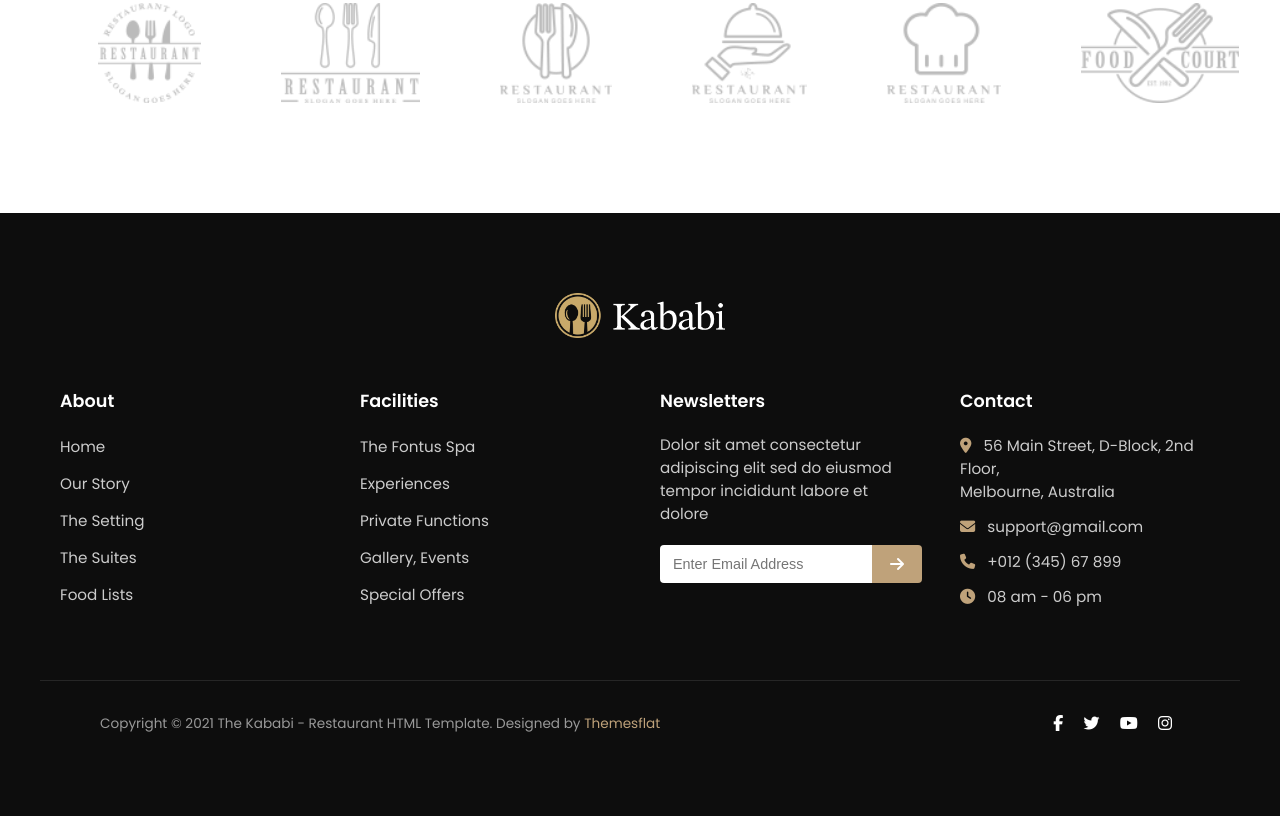
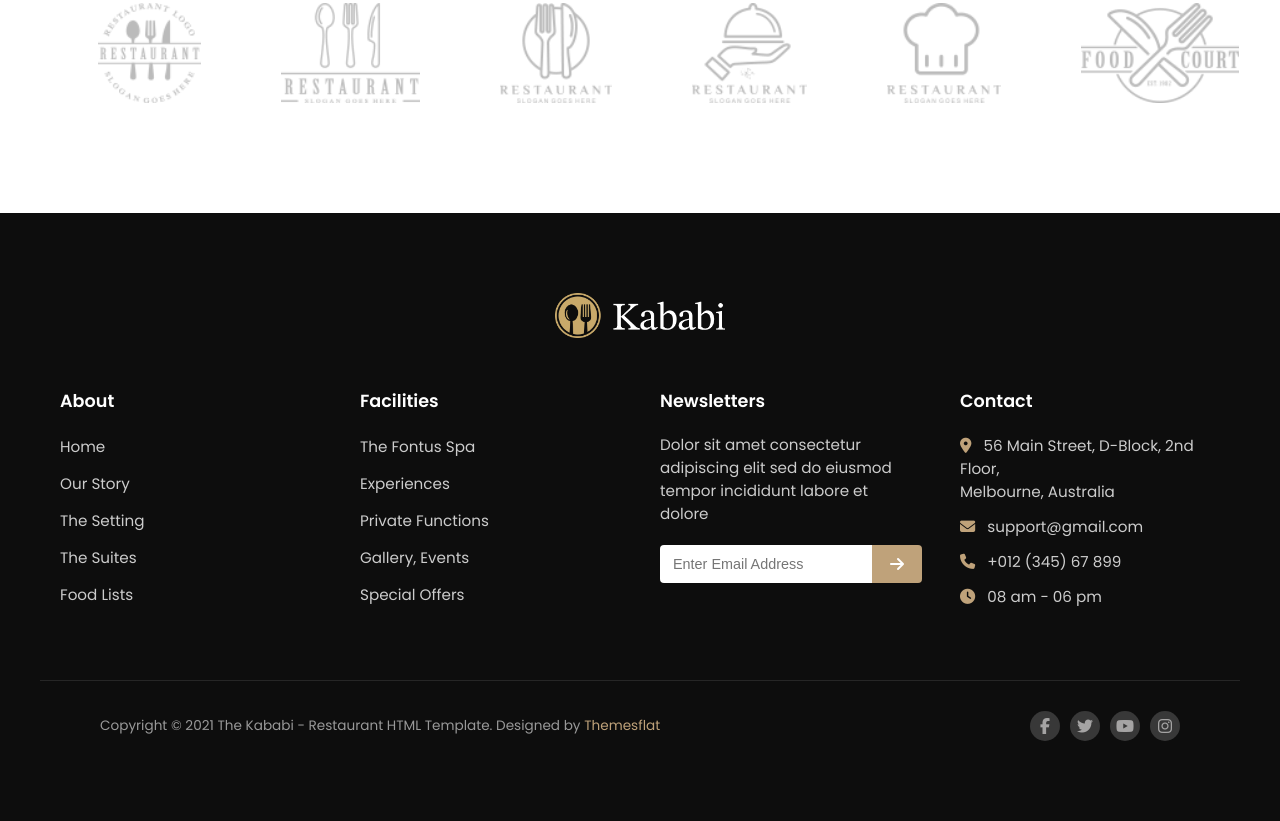
Before and after one commit to luciemtro/Kababi, a website: page index.html in a window 1280 px wide. Shown: the part 7571-8392 px from the top of the page. Drawn offline with nearby package versions, Linux system fonts and the light colour scheme; a web font is replaced by a local one.

Commit message:
modification social icon in footer

```diff
--- a/index.html
+++ b/index.html
@@ -535,10 +535,18 @@
           <a href="#">Themesflat</a>
         </p>
         <div class="social__icons">
-          <a href="#"><i class="fa-brands fa-facebook-f"></i></a>
-          <a href="#"><i class="fa-brands fa-twitter"></i></a>
-          <a href="#"><i class="fa-brands fa-youtube"></i></a>
-          <a href="#"><i class="fa-brands fa-instagram"></i></a>
+          <div class="social__item">
+            <a href="#"><i class="fa-brands fa-facebook-f"></i></a>
+          </div>
+          <div class="social__item">
+            <a href="#"><i class="fa-brands fa-twitter"></i></a>
+          </div>
+          <div class="social__item">
+            <a href="#"><i class="fa-brands fa-youtube"></i></a>
+          </div>
+          <div class="social__item">
+            <a href="#"><i class="fa-brands fa-instagram"></i></a>
+          </div>
         </div>
       </div>
     </footer>
--- a/scss/layout/_footer.scss
+++ b/scss/layout/_footer.scss
@@ -175,18 +175,31 @@
 
     .social__icons {
       margin-top: 15px;
-
+      display: flex;
+      gap: 10px;
       @media (min-width: 768px) {
         margin-top: 0;
       }
-
-      a {
-        color: #fff;
-        margin: 0 8px;
-        font-size: 1rem;
-
+      .social__item {
+        width: 30px;
+        height: 30px;
+        background-color: rgb(56, 56, 56);
+        border-radius: 50%;
+        display: flex;
+        justify-content: center;
+        align-items: center;
+        cursor: pointer;
+        transition: background-color 0.2s ease-in-out;
         &:hover {
-          color: #bfa27a;
+          background-color: #bfa27a;
+          a {
+            color: white;
+          }
+        }
+        a {
+          color: #a5a4a4;
+          margin: 0 8px;
+          font-size: 1rem;
         }
       }
     }
```
Also changed, not shown: css/style.css, 1 other file.
